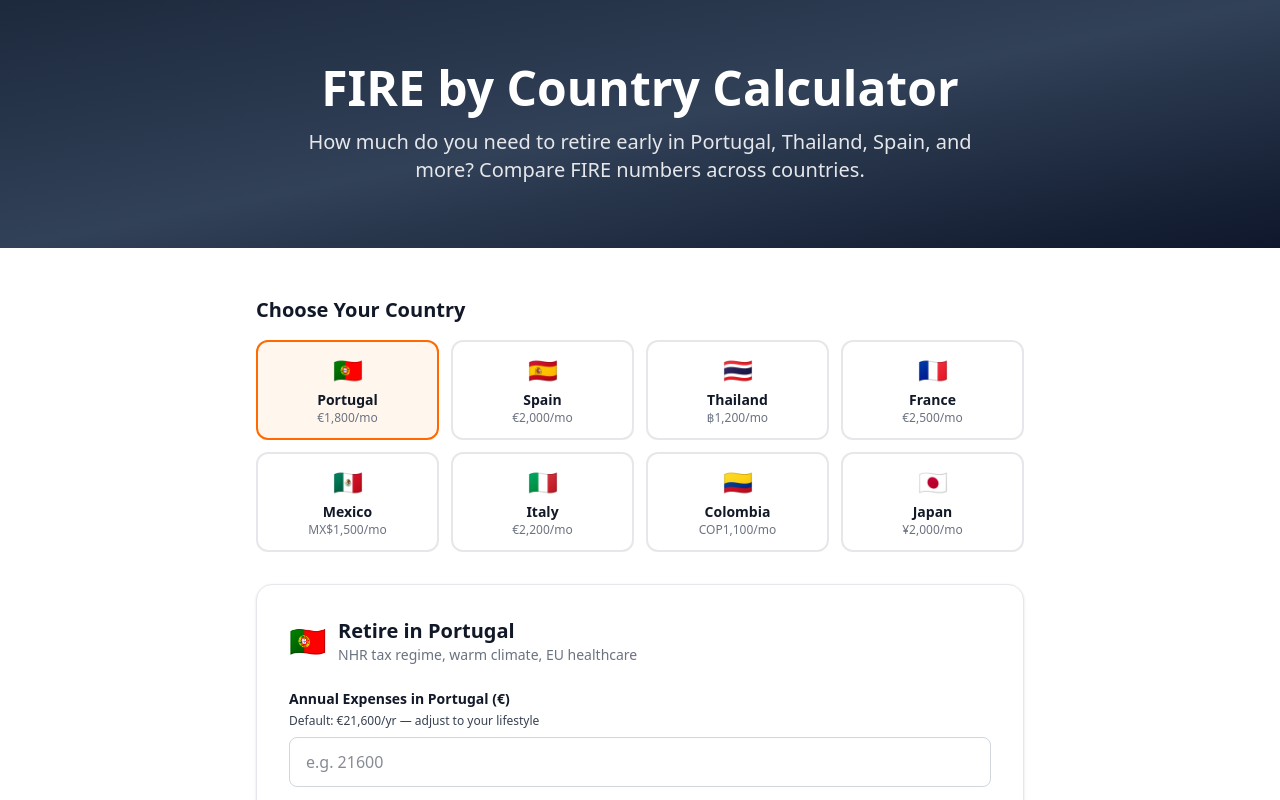
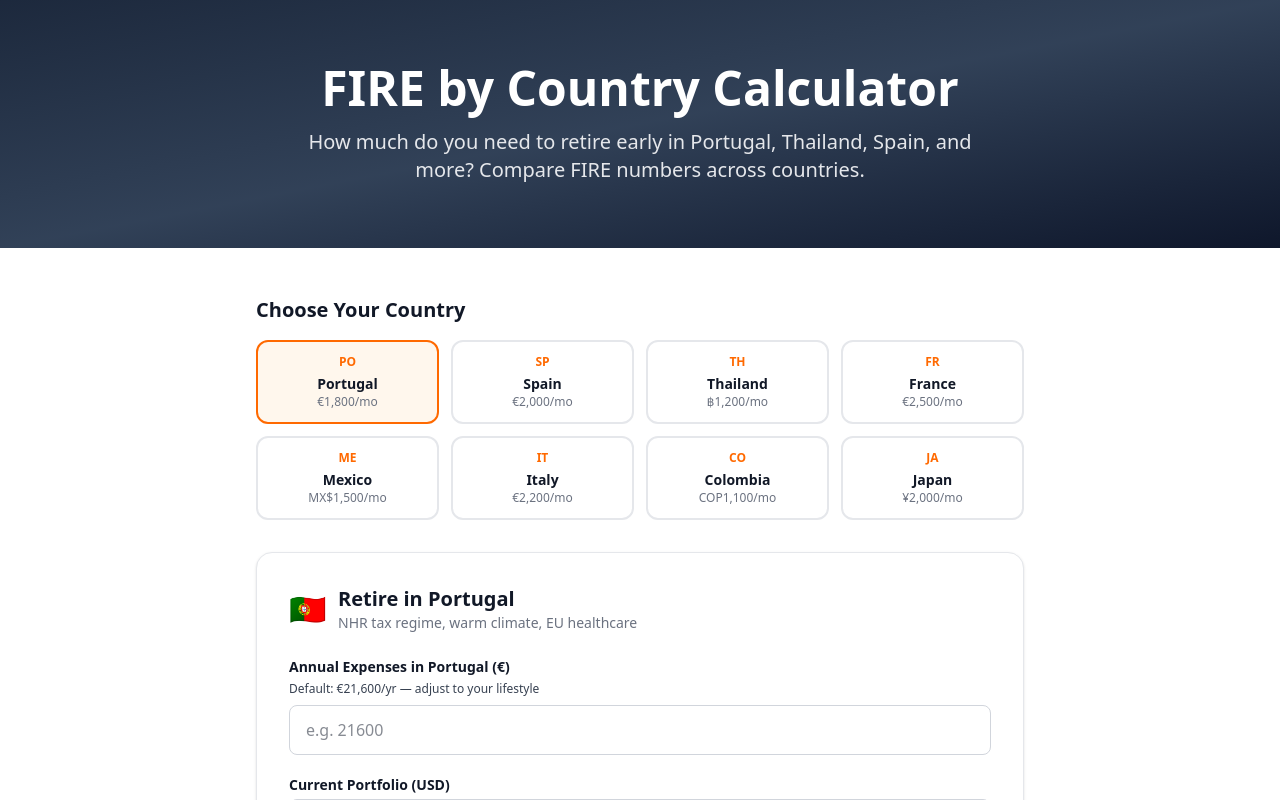
Before and after one commit to giraudsebastien79000-max/firepathtools, a Next.js app: page /fire-by-country-calculator in a window 1280 px wide. Shown: the top 800 px of the page. Built offline with nearby package versions, Linux system fonts and the light colour scheme.

Commit message:
Fix flag display in country cards

```diff
--- a/app/fire-by-country-calculator/client.tsx
+++ b/app/fire-by-country-calculator/client.tsx
@@ -64,7 +64,7 @@ export default function FireByCountryClient() {
             {countries.map((c) => (
               <button key={c.name} onClick={() => { setSelected(c); setResult(null) }}
                 className={"rounded-xl p-3 text-center border-2 transition-all " + (selected.name === c.name ? "border-orange-500 bg-orange-50" : "border-gray-200 bg-white hover:border-orange-300")}>
-                <div className="text-2xl mb-1">{c.flag}</div>
+                <div className="text-xs font-bold text-orange-500 mb-1">{c.name.substring(0,2).toUpperCase()}</div>
                 <div className="text-sm font-semibold" style={{color:"#111827"}}>{c.name}</div>
                 <div className="text-xs" style={{color:"#6B7280"}}>{c.symbol}{c.monthlyCost.toLocaleString()}/mo</div>
               </button>
```
Also changed, not shown: 1 other file (tests, documents, lock files or other folders).
